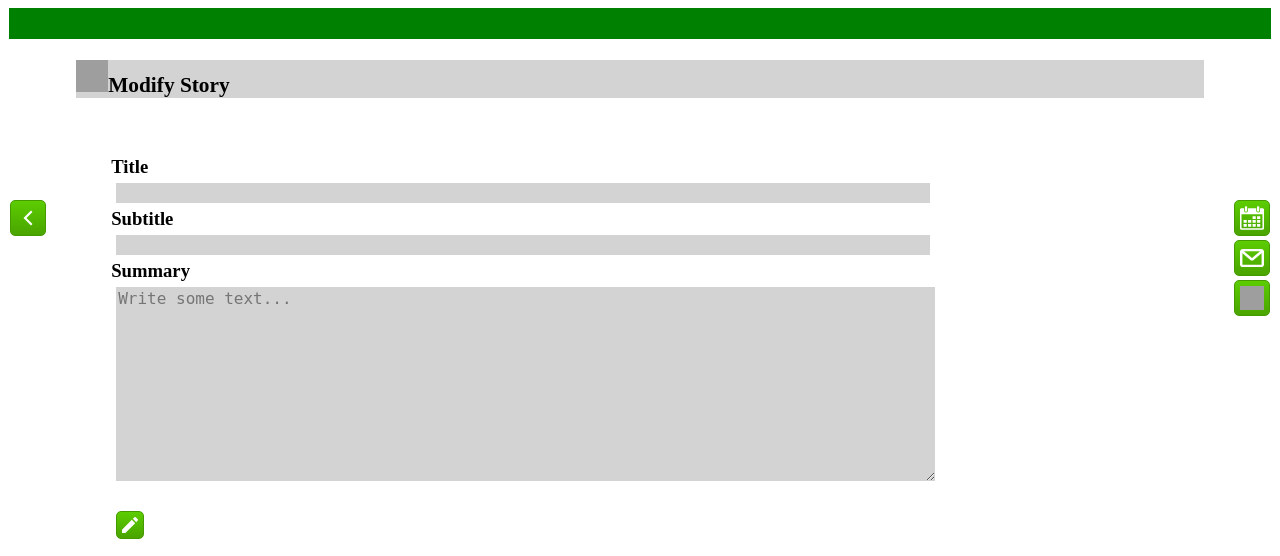
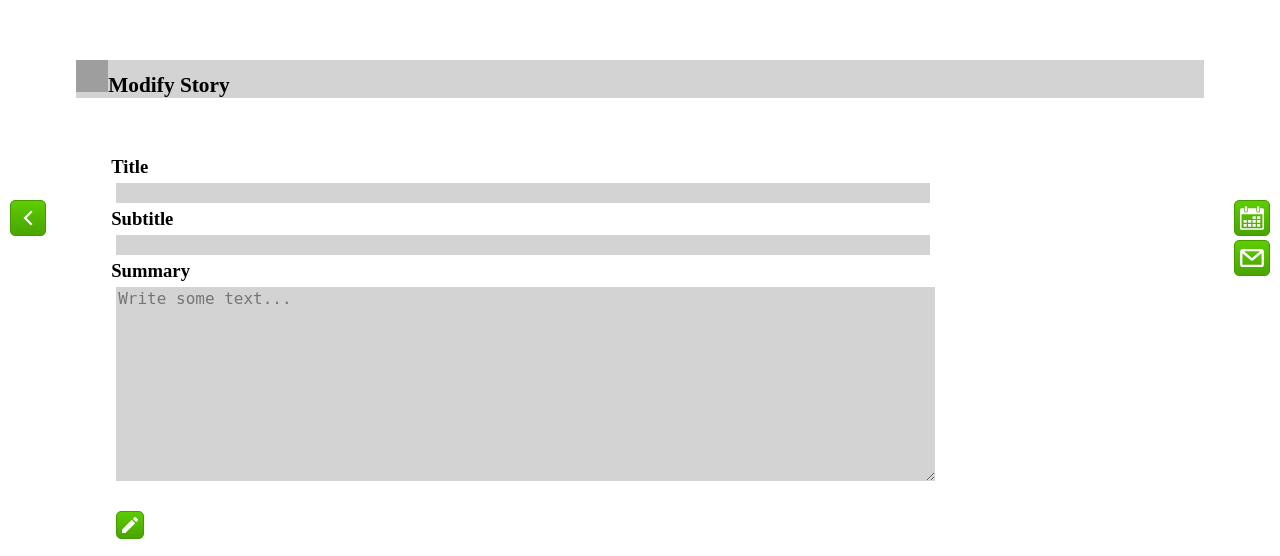
Before and after one commit to srborines/esei-infra-ticket, a Python web app: template templates/modify_ticket.html in a window 1280 px wide. Shown: the top 556 px of the page. Run offline with Jinja, Linux system fonts and the light colour scheme; the template is opened without the code that fills it, so the values that code supplies are empty; grey boxes are pictures that could not be loaded.

Commit message:
First template adaptation

```diff
--- a/templates/skeleton.html
+++ b/templates/skeleton.html
@@ -26,10 +26,6 @@
             <img height="24px" width="24px" title="e.mail"
             class="styled-button" src="/res/email.svg"/>
         </a>
-        <br/><a href="http://wordreference.com" target="_blank">
-            <img height="24px" width="24px" title="word reference"
-            class="styled-button" src="/res/book.svg"/>
-        </a>
         <br/>
     </nav>
     <div id="dvContents">
--- a/templates/styles.css
+++ b/templates/styles.css
@@ -1,7 +1,8 @@
 .body {
     background-color: white;
     font-family: "Arial", "Helvetica", sans-serif;
-    font-size: 10pt
+    font-size: 10pt,
+    --backcolor: cyan
 }
 
 label {
@@ -32,7 +33,7 @@ textarea {
     font-style: italic;
     text-transform: capitalize;
     color: white;
-    background-color: green;
+    background-color: var(--backcolor)
 }
 
 #dvTitle {
```
